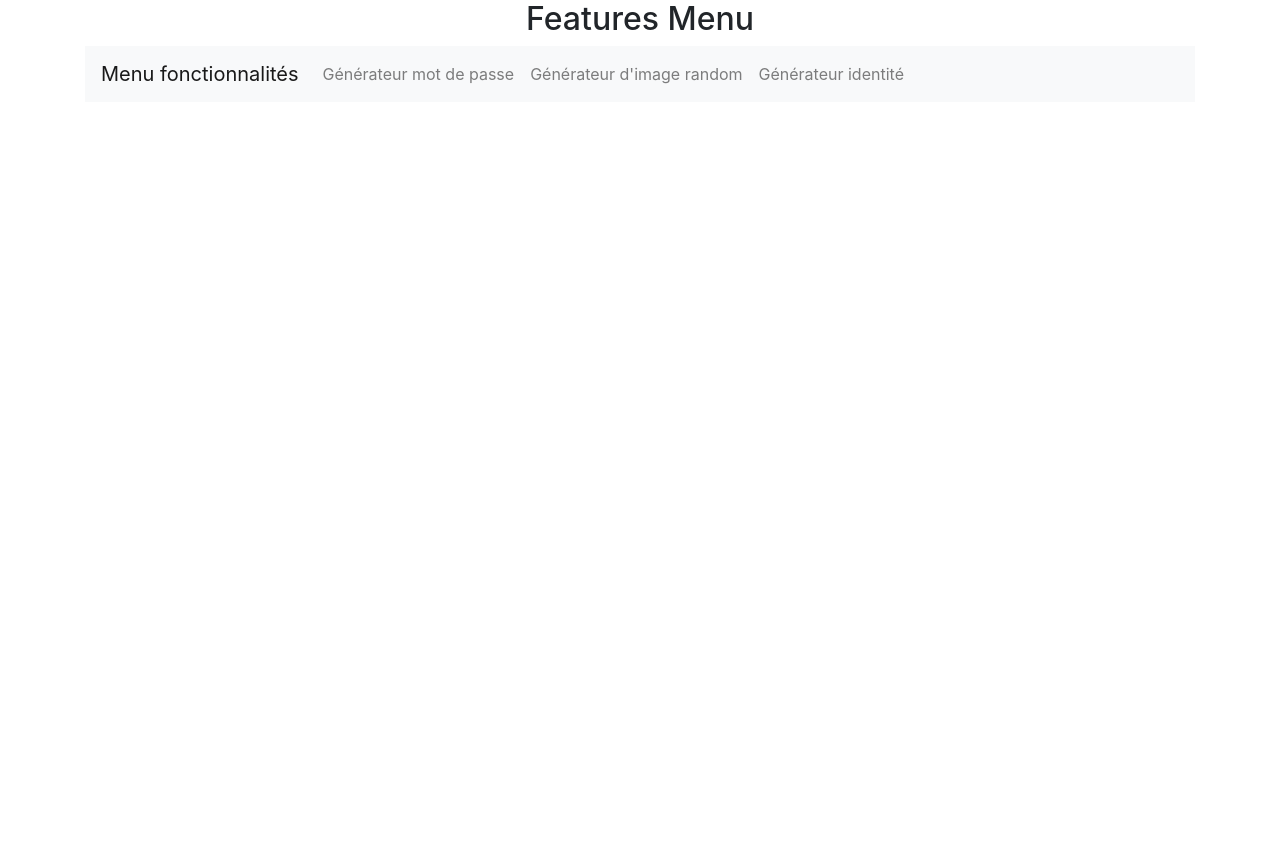
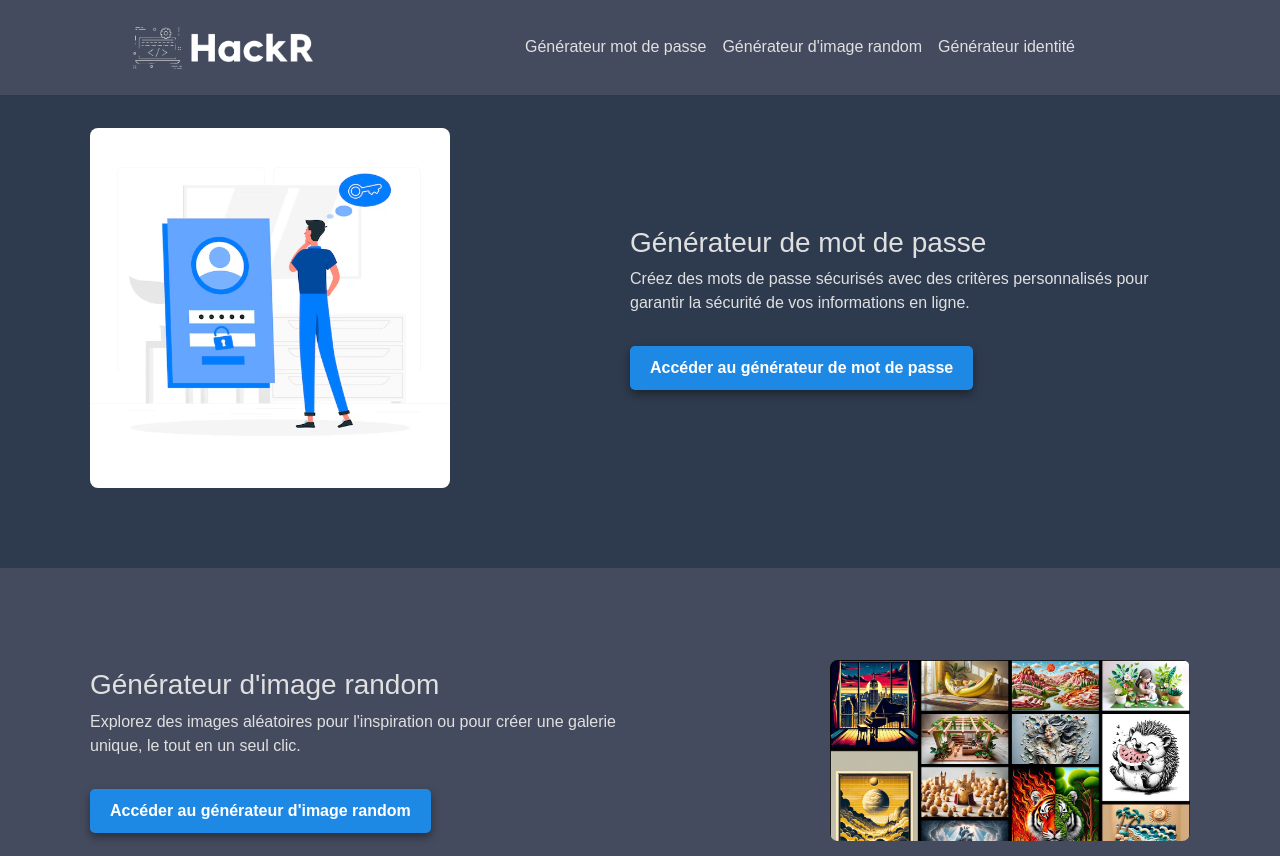
Before and after one commit to Evhan-pro/TP-API-REST, a website: page public/features.html in a window 1280 px wide. Shown: the top 856 px of the page. Before the commit the page ends 800 px from the top, so only its background shows below. Drawn offline with nearby package versions, Linux system fonts and the light colour scheme.

Commit message:
Mise en page des fonctionnalitées

```diff
--- a/public/features.html
+++ b/public/features.html
@@ -1,27 +1,184 @@
 <!DOCTYPE html>
-<html lang="en">
+<html lang="fr">
+
 <head>
   <meta charset="UTF-8">
   <meta name="viewport" content="width=device-width, initial-scale=1.0">
-  <title>Features Menu</title>
+  <title>Menu fonctionnalités</title>
   <link rel="stylesheet" href="https://stackpath.bootstrapcdn.com/bootstrap/4.5.2/css/bootstrap.min.css">
+  <style>
+    /* Thème sombre */
+    body {
+      background-color: #121212;
+      color: #e0e0e0;
+      font-family: Arial, sans-serif;
+      margin: 0;
+      padding: 0;
+      overflow-x: hidden;
+    }
+
+    /* Navbar pleine largeur */
+    .navbar {
+      background-color: #444b5e;
+      border-bottom: 1px solid #444b5e;
+      position: fixed;
+      width: 100%;
+      padding: 20px 0;
+      text-align: center;
+    }
+
+    .navbar-brand,
+    .nav-link {
+      color: #e0e0e0 !important;
+    }
+
+    .navbar-logo {
+    width: 15%;
+    height: auto;
+    margin-left: 10%;
+    }
+
+    /* Parallax pleine largeur avec alternance de couleurs */
+    .parallax-section {
+      width: 100%;
+      padding: 80px 0;
+      color: #e0e0e0;
+      display: flex;
+      align-items: center;
+      justify-content: space-around;
+      flex-direction: row;
+    }
+
+    /* Alterner la direction */
+    .parallax-odd .parallax-content {
+      order: 1;
+    }
+
+    .parallax-odd .parallax-image-container {
+      order: 0;
+    }
+
+    .parallax-even .parallax-content {
+      order: 0;
+    }
+
+    .parallax-even .parallax-image-container {
+      order: 1;
+    }
+
+    .parallax-odd {
+      background-color: #2e3b4e;
+    }
+
+    .parallax-even {
+      background-color: #444b5e;
+    }
+
+    /* Image plus grande */
+    .parallax-image-container {
+      flex: 1;
+      display: flex;
+      justify-content: center;
+      align-items: center;
+      max-width: 400px;
+      padding: 0 20px;
+    }
+
+    .parallax-image {
+      width: 100%;
+      height: auto;
+      border-radius: 8px;
+    }
+
+    .parallax-content {
+      flex: 1;
+      max-width: 600px;
+      text-align: left;
+      padding: 20px;
+    }
+
+    /* Bouton attrayant */
+    .parallax-link {
+      display: inline-block;
+      padding: 10px 20px;
+      background-color: #1e88e5;
+      color: #fff;
+      font-weight: bold;
+      border-radius: 5px;
+      text-decoration: none;
+      transition: background-color 0.3s ease, transform 0.2s ease;
+      box-shadow: 0px 4px 8px rgba(0, 0, 0, 0.4);
+      margin-top: 15px;
+    }
+
+    .parallax-link:hover {
+      background-color: #64b5f6;
+      transform: translateY(-3px);
+      box-shadow: 0px 6px 12px rgba(0, 0, 0, 0.5);
+    }
+
+    #generate-password{
+      padding-top: 10%;
+    }
+  </style>
 </head>
+
 <body>
-  <div class="container">
-    <h2 class="text-center">Features Menu</h2>
-    <nav class="navbar navbar-expand-lg navbar-light bg-light">
-      <a class="navbar-brand" href="#">Menu fonctionnalités</a>
+  <!-- Navbar pleine largeur -->
+  <div class="navbar navbar-expand-lg">
+    <img src="/img/logo.png" alt="logo HackR" class="navbar-logo">
     <button class="navbar-toggler" type="button" data-toggle="collapse" data-target="#navbarNav" aria-controls="navbarNav" aria-expanded="false" aria-label="Toggle navigation">
       <span class="navbar-toggler-icon"></span>
     </button>
     <div class="collapse navbar-collapse" id="navbarNav">
-        <ul class="navbar-nav">
-          <li class="nav-item"><a class="nav-link" href="/features/generate-password">Générateur mot de passe</a></li>
-          <li class="nav-item"><a class="nav-link" href="/features/generate-images">Générateur d'image random</a></li>
-          <li class="nav-item"><a class="nav-link" href="/features/generate-identity">Générateur identité</a></li>
+      <ul class="navbar-nav mx-auto">
+        <li class="nav-item"><a class="nav-link" href="#generate-password">Générateur mot de passe</a></li>
+        <li class="nav-item"><a class="nav-link" href="#generate-images">Générateur d'image random</a></li>
+        <li class="nav-item"><a class="nav-link" href="#generate-identity">Générateur identité</a></li>
       </ul>
     </div>
-    </nav>
   </div>
+
+  <!-- Section Parallax 1 (Générateur mot de passe) -->
+  <div class="parallax-section parallax-odd" id="generate-password">
+    <div class="parallax-image-container">
+      <img src="/img/mdp.png" alt="Générateur de mot de passe" class="parallax-image">
+    </div>
+    <div class="parallax-content">
+      <h3>Générateur de mot de passe</h3>
+      <p>Créez des mots de passe sécurisés avec des critères personnalisés pour garantir la sécurité de vos informations en ligne.</p>
+      <a class="parallax-link" href="/features/generate-password">Accéder au générateur de mot de passe</a>
+    </div>
+  </div>
+
+  <!-- Section Parallax 2 (Générateur d'image random) -->
+  <div class="parallax-section parallax-even" id="generate-images">
+    <div class="parallax-content">
+      <h3>Générateur d'image random</h3>
+      <p>Explorez des images aléatoires pour l'inspiration ou pour créer une galerie unique, le tout en un seul clic.</p>
+      <a class="parallax-link" href="/features/generate-images">Accéder au générateur d'image random</a>
+    </div>
+    <div class="parallax-image-container">
+      <img src="/img/photo.png" alt="Générateur d'image random" class="parallax-image">
+    </div>
+  </div>
+
+  <!-- Section Parallax 3 (Générateur d'identité) -->
+  <div class="parallax-section parallax-odd" id="generate-identity">
+    <div class="parallax-image-container">
+      <img src="/img/identité.png" alt="Générateur d'identité" class="parallax-image">
+    </div>
+    <div class="parallax-content">
+      <h3>Générateur d'identité</h3>
+      <p>Générez une identité fictive complète pour des tests ou des démonstrations avec des informations réalistes.</p>
+      <a class="parallax-link" href="/features/generate-identity">Accéder au générateur d'identité</a>
+    </div>
+  </div>
+
+  <!-- Scripts Bootstrap -->
+  <script src="https://code.jquery.com/jquery-3.5.1.slim.min.js"></script>
+  <script src="https://cdn.jsdelivr.net/npm/@popperjs/core@2.5.2/dist/umd/popper.min.js"></script>
+  <script src="https://stackpath.bootstrapcdn.com/bootstrap/4.5.2/js/bootstrap.min.js"></script>
 </body>
+
 </html>
```
Also changed, not shown: public/img/identite_png.png (added), public/img/identité.avif (added), public/img/identité.png (added), public/img/logo.png (added), public/img/mdp.avif (added), public/img/mdp.png (added), public/img/photo.jpg (added), public/img/photo.png (added). Lines whose indentation alone changed are shown as unchanged.
